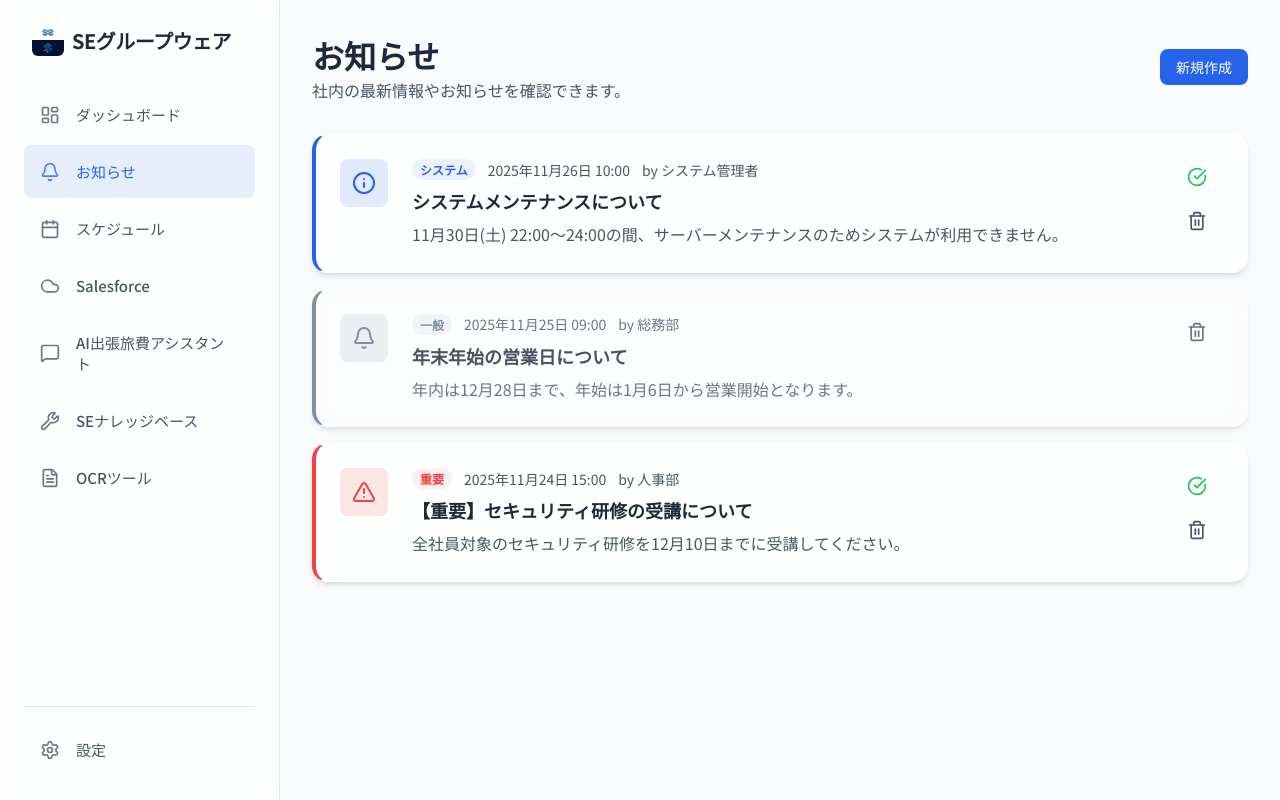
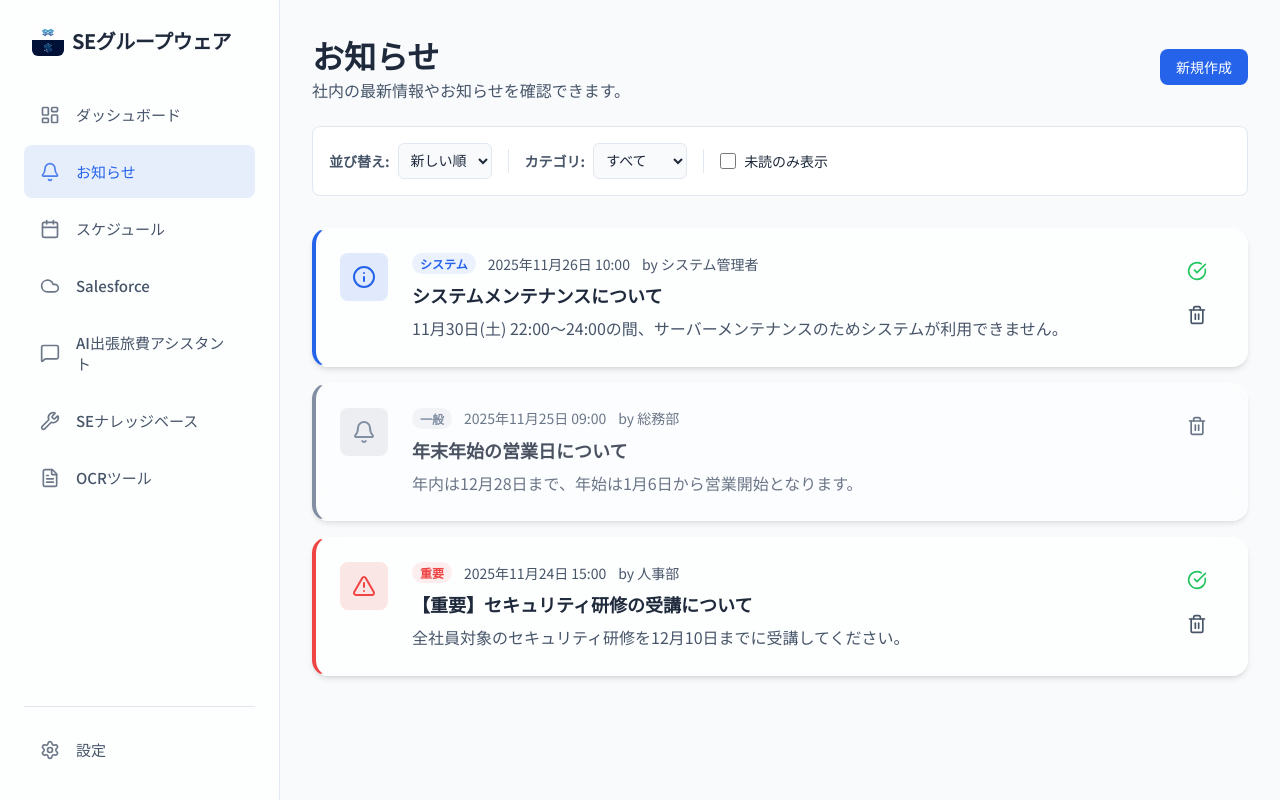
Before and after one commit to tianzhongyoushi178/SEgroupware, a Next.js app: page /notices in a window 1280 px wide. Built offline with nearby package versions, Linux system fonts and the light colour scheme.

Commit message:
feat: Implement sorting and filtering for notices

```diff
--- a/src/app/notices/page.tsx
+++ b/src/app/notices/page.tsx
@@ -17,10 +17,27 @@ const categoryConfig: Record<NoticeCategory, { label: string; color: string; ico
 export default function NoticesPage() {
     const { notices, markAsRead, deleteNotice } = useNoticeStore();
     const [isModalOpen, setIsModalOpen] = useState(false);
+    const [sortOrder, setSortOrder] = useState<'newest' | 'oldest'>('newest');
+    const [filterCategory, setFilterCategory] = useState<NoticeCategory | 'all'>('all');
+    const [showUnreadOnly, setShowUnreadOnly] = useState(false);
+
+    // フィルタリングとソートの適用
+    const filteredAndSortedNotices = notices
+        .filter((notice) => {
+            if (filterCategory !== 'all' && notice.category !== filterCategory) return false;
+            if (showUnreadOnly && notice.isRead) return false;
+            return true;
+        })
+        .sort((a, b) => {
+            const dateA = new Date(a.createdAt).getTime();
+            const dateB = new Date(b.createdAt).getTime();
+            return sortOrder === 'newest' ? dateB - dateA : dateA - dateB;
+        });
 
     return (
         <div style={{ maxWidth: '1000px', margin: '0 auto' }}>
-            <header style={{ marginBottom: '2rem', display: 'flex', justifyContent: 'space-between', alignItems: 'center' }}>
+            <header style={{ marginBottom: '2rem' }}>
+                <div style={{ display: 'flex', justifyContent: 'space-between', alignItems: 'center', marginBottom: '1.5rem' }}>
                     <div>
                         <h1 style={{ fontSize: '2rem', fontWeight: 'bold', color: 'var(--text-main)' }}>
                             お知らせ
@@ -32,10 +49,77 @@ export default function NoticesPage() {
                     <button onClick={() => setIsModalOpen(true)} className="btn btn-primary">
                         新規作成
                     </button>
+                </div>
+
+                {/* フィルター・ソートコントロール */}
+                <div style={{
+                    display: 'flex',
+                    gap: '1rem',
+                    padding: '1rem',
+                    background: 'var(--surface)',
+                    borderRadius: 'var(--radius-md)',
+                    border: '1px solid var(--border)',
+                    flexWrap: 'wrap',
+                    alignItems: 'center'
+                }}>
+                    <div style={{ display: 'flex', alignItems: 'center', gap: '0.5rem' }}>
+                        <span style={{ fontSize: '0.875rem', fontWeight: 'bold', color: 'var(--text-secondary)' }}>並び替え:</span>
+                        <select
+                            value={sortOrder}
+                            onChange={(e) => setSortOrder(e.target.value as 'newest' | 'oldest')}
+                            style={{
+                                padding: '0.5rem',
+                                borderRadius: 'var(--radius-sm)',
+                                border: '1px solid var(--border)',
+                                background: 'var(--background)',
+                                color: 'var(--text-main)',
+                                fontSize: '0.875rem'
+                            }}
+                        >
+                            <option value="newest">新しい順</option>
+                            <option value="oldest">古い順</option>
+                        </select>
+                    </div>
+
+                    <div style={{ width: '1px', height: '24px', background: 'var(--border)' }}></div>
+
+                    <div style={{ display: 'flex', alignItems: 'center', gap: '0.5rem' }}>
+                        <span style={{ fontSize: '0.875rem', fontWeight: 'bold', color: 'var(--text-secondary)' }}>カテゴリ:</span>
+                        <select
+                            value={filterCategory}
+                            onChange={(e) => setFilterCategory(e.target.value as NoticeCategory | 'all')}
+                            style={{
+                                padding: '0.5rem',
+                                borderRadius: 'var(--radius-sm)',
+                                border: '1px solid var(--border)',
+                                background: 'var(--background)',
+                                color: 'var(--text-main)',
+                                fontSize: '0.875rem'
+                            }}
+                        >
+                            <option value="all">すべて</option>
+                            <option value="system">システム</option>
+                            <option value="general">一般</option>
+                            <option value="urgent">重要</option>
+                        </select>
+                    </div>
+
+                    <div style={{ width: '1px', height: '24px', background: 'var(--border)' }}></div>
+
+                    <label style={{ display: 'flex', alignItems: 'center', gap: '0.5rem', cursor: 'pointer' }}>
+                        <input
+                            type="checkbox"
+                            checked={showUnreadOnly}
+                            onChange={(e) => setShowUnreadOnly(e.target.checked)}
+                            style={{ width: '16px', height: '16px' }}
+                        />
+                        <span style={{ fontSize: '0.875rem', color: 'var(--text-main)' }}>未読のみ表示</span>
+                    </label>
+                </div>
             </header>
 
             <div style={{ display: 'grid', gap: '1rem' }}>
-                {notices.map((notice) => {
+                {filteredAndSortedNotices.map((notice) => {
                     const config = categoryConfig[notice.category];
                     const Icon = config.icon;
 
@@ -122,9 +206,9 @@ export default function NoticesPage() {
                     );
                 })}
 
-                {notices.length === 0 && (
+                {filteredAndSortedNotices.length === 0 && (
                     <div style={{ textAlign: 'center', padding: '3rem', color: 'var(--text-secondary)' }}>
-                        お知らせはありません。
+                        条件に一致するお知らせはありません。
                     </div>
                 )}
             </div>
```
Lines whose indentation alone changed are shown as unchanged.
